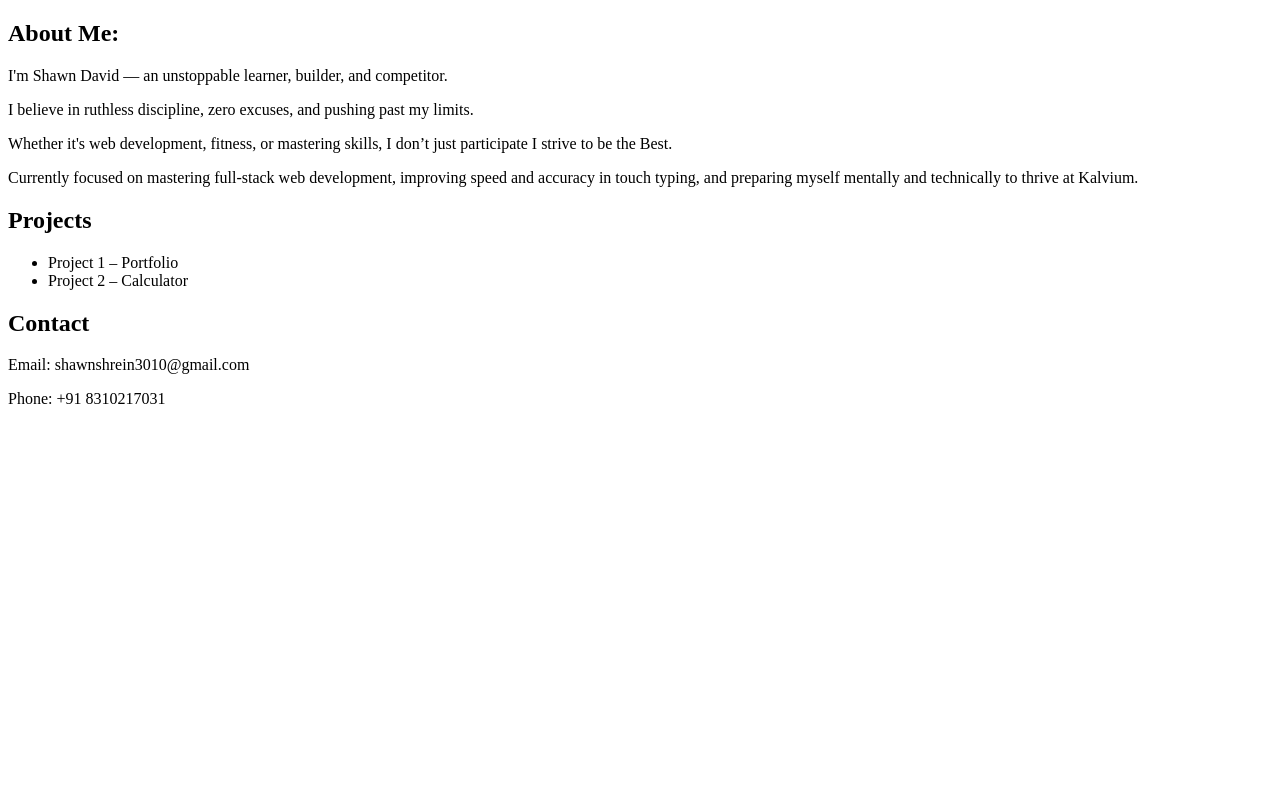
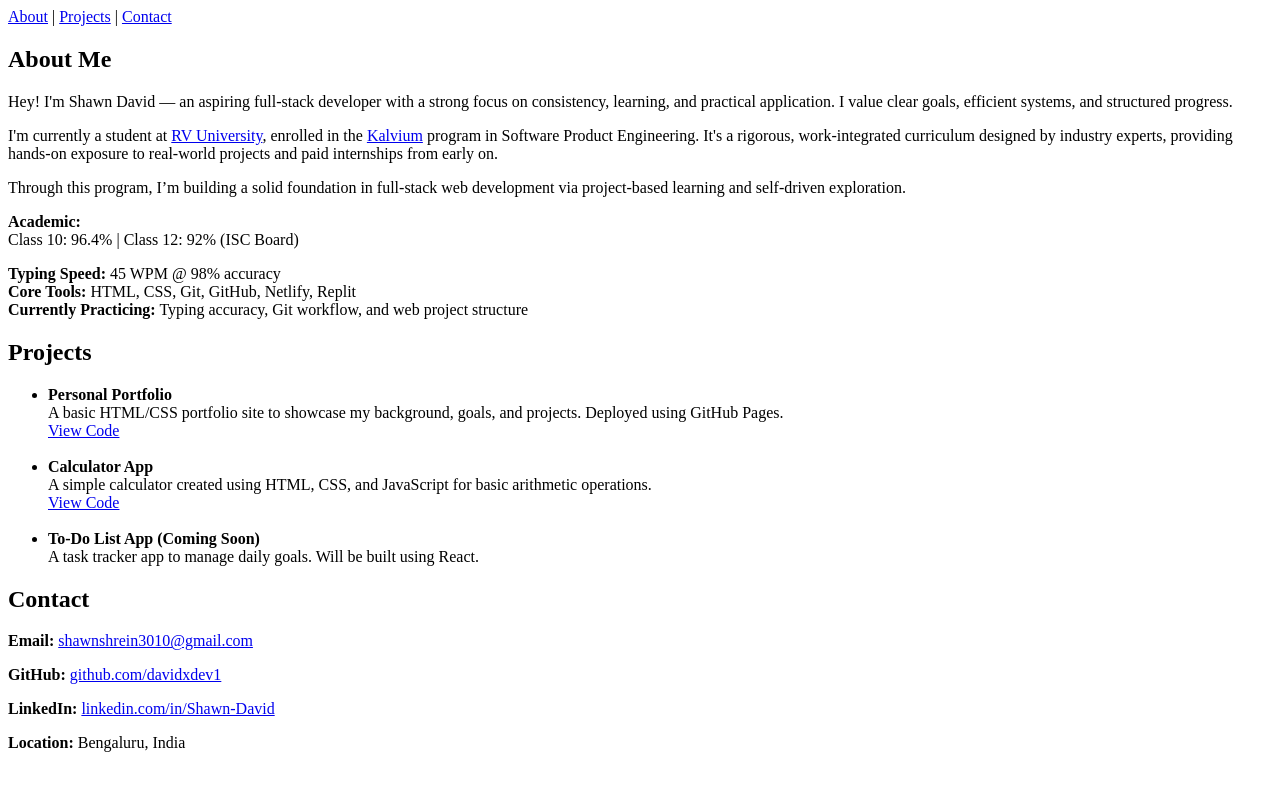
Before and after one commit to davidxdev1/git-practice, a plain HTML site: page index.html in a window 1280 px wide. Drawn offline with Linux system fonts and the light colour scheme.

Commit message:
fixed port and finalized for college entry

```diff
--- a/index.html
+++ b/index.html
@@ -1,30 +1,73 @@
 <!DOCTYPE html>
-<html>
+<html lang="en">
 <head>
-  <title>My Portfolio</title>
+  <meta charset="UTF-8">
+  <title>Shawn David - Portfolio</title>
 </head>
 <body>
 
+  <!-- Navigation -->
+  <nav>
+    <a href="#about">About</a> |
+    <a href="#projects">Projects</a> |
+    <a href="#contact">Contact</a>
+  </nav>
+
+  <!-- About Me -->
   <section id="about">
-    <h1>About Me:</h1>
-    <p> I'm Shawn David — an unstoppable learner, builder, and competitor.</p>
-    <p> I believe in ruthless discipline, zero excuses, and pushing past my limits.</p>
-    <p> Whether it's web development, fitness, or mastering skills, I don’t just participate I strive to be the Best.</p>
-    <p> Currently focused on mastering full-stack web development, improving speed and accuracy in touch typing, and preparing myself mentally and technically to thrive at Kalvium.</p>
+    <h1>About Me</h1>
+    <p>
+      Hey! I'm Shawn David — an aspiring full-stack developer with a strong focus on consistency, learning, and practical application. I value clear goals, efficient systems, and structured progress.
+    </p>
+    <p>
+      I'm currently a student at <a href="https://rvu.edu.in/" target="_blank">RV University</a>, enrolled in the <a href="https://kalvium.com/" target="_blank">Kalvium</a> program in Software Product Engineering.
+      It's a rigorous, work-integrated curriculum designed by industry experts, providing hands-on exposure to real-world projects and paid internships from early on.
+    </p>
+    <p>
+      Through this program, I’m building a solid foundation in full-stack web development via project-based learning and self-driven exploration.
+    </p>
+    <p>
+      <strong>Academic:</strong><br>
+      Class 10: 96.4% | Class 12: 92% (ISC Board)
+    </p>
+    <p>
+      <strong>Typing Speed:</strong> 45 WPM @ 98% accuracy<br>
+      <strong>Core Tools:</strong> HTML, CSS, Git, GitHub, Netlify, Replit<br>
+      <strong>Currently Practicing:</strong> Typing accuracy, Git workflow, and web project structure
+    </p>
   </section>
 
+  <!-- Projects -->
   <section id="projects">
     <h1>Projects</h1>
     <ul>
-      <li>Project 1 – Portfolio</li>
-      <li>Project 2 – Calculator</li>
+      <li>
+        <strong>Personal Portfolio</strong><br>
+        A basic HTML/CSS portfolio site to showcase my background, goals, and projects.
+        Deployed using GitHub Pages.<br>
+        <a href="https://github.com/davidxdev1/portfolio-repo" target="_blank">View Code</a>
+      </li><br>
+
+      <li>
+        <strong>Calculator App</strong><br>
+        A simple calculator created using HTML, CSS, and JavaScript for basic arithmetic operations.<br>
+        <a href="https://github.com/davidxdev1/calculator-repo" target="_blank">View Code</a>
+      </li><br>
+
+      <li>
+        <strong>To-Do List App (Coming Soon)</strong><br>
+        A task tracker app to manage daily goals. Will be built using React.
+      </li>
     </ul>
   </section>
 
+  <!-- Contact -->
   <section id="contact">
     <h1>Contact</h1>
-    <p>Email: shawnshrein3010@gmail.com</p>
-    <p>Phone: +91 8310217031</p>
+    <p><strong>Email:</strong> <a href="mailto:shawnshrein3010@gmail.com">shawnshrein3010@gmail.com</a></p>
+    <p><strong>GitHub:</strong> <a href="https://github.com/davidxdev1" target="_blank">github.com/davidxdev1</a></p>
+    <p><strong>LinkedIn:</strong> <a href="https://linkedin.com/in/Shawn-David" target="_blank">linkedin.com/in/Shawn-David</a></p>
+    <p><strong>Location:</strong> Bengaluru, India</p>
   </section>
 
 </body>
```
